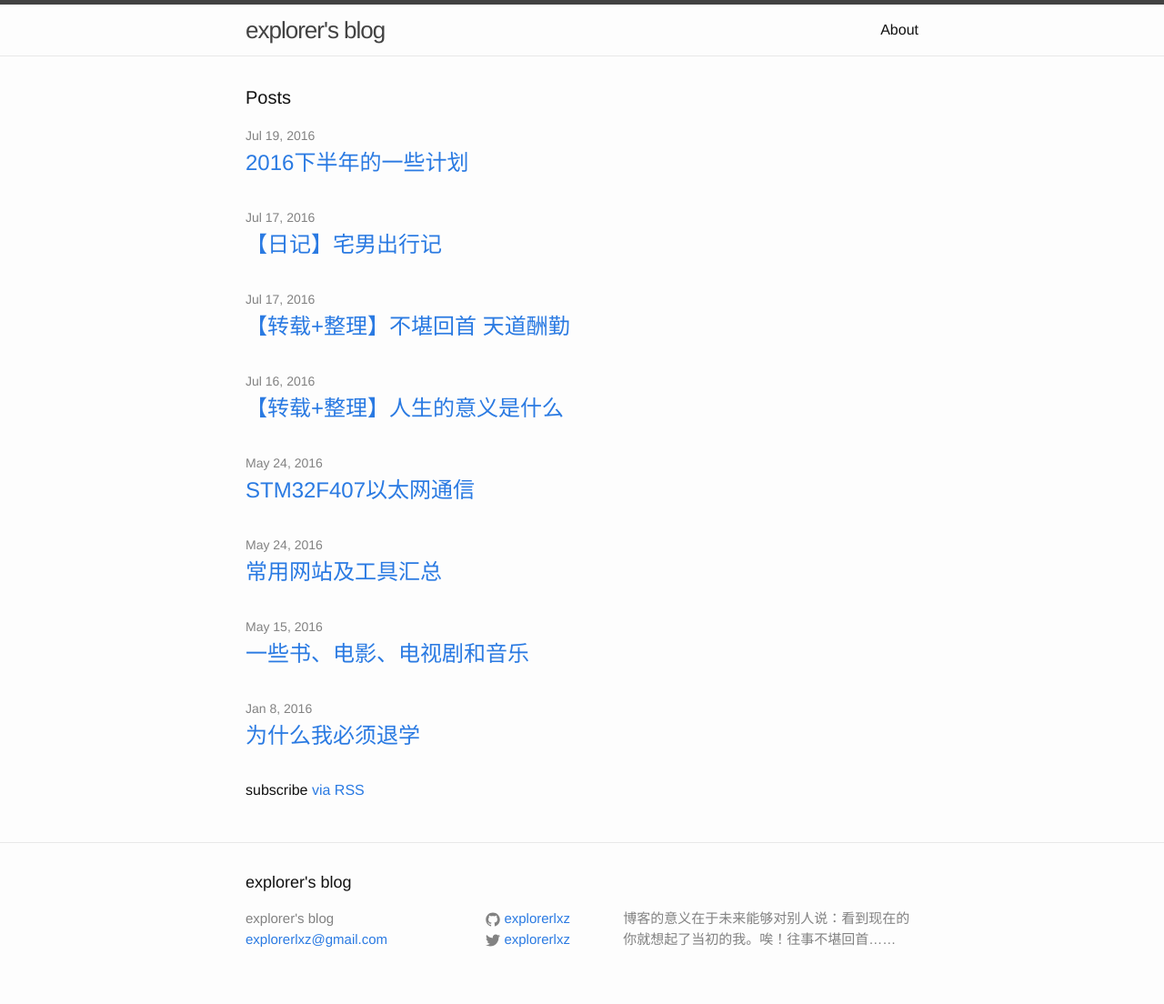
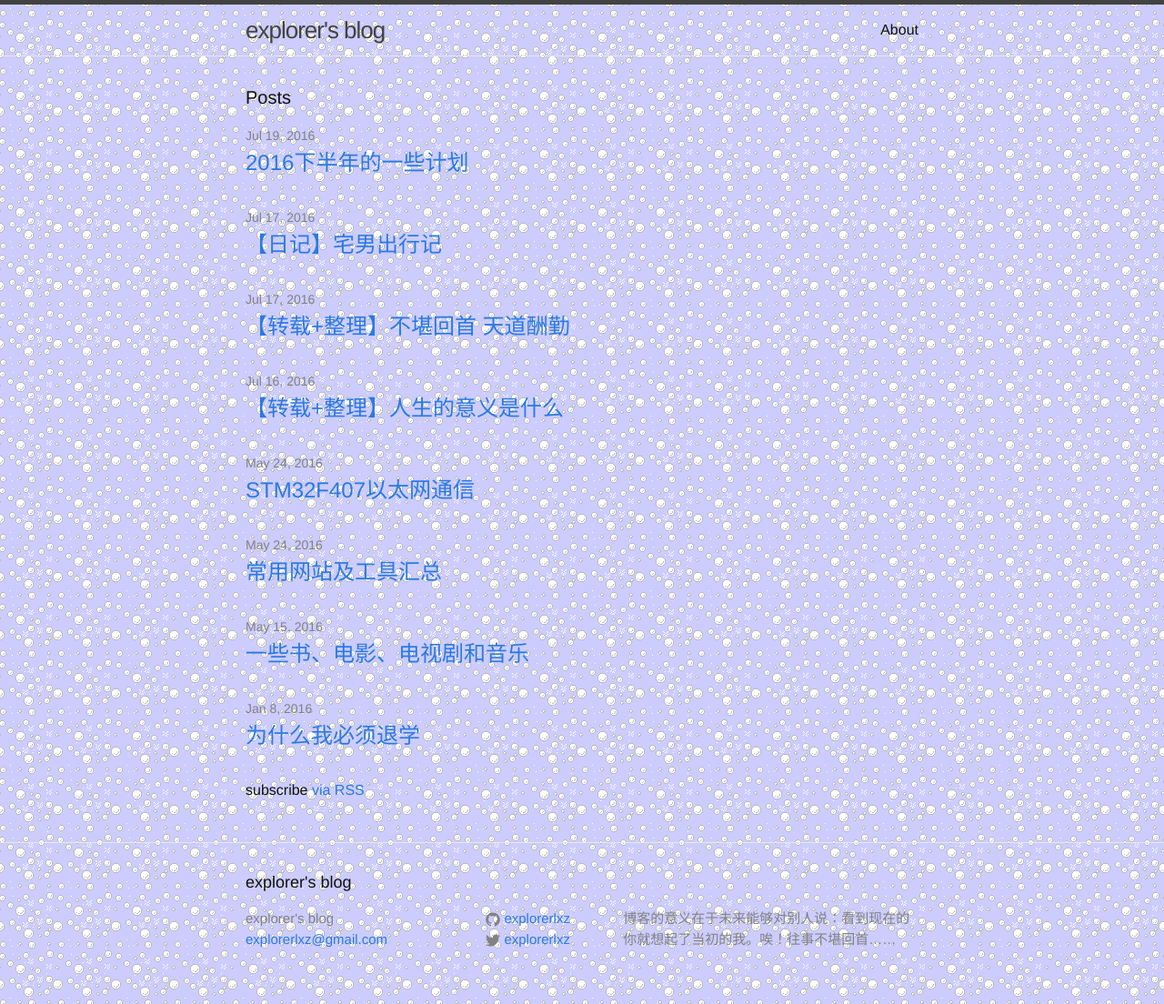
Before and after one commit to explorerlxz/explorerlxz.github.io, a Jekyll site: the page built from index.html, in a window 1280 px wide. Shown: the whole page at 91% size. Built offline with Jekyll 4.4.1, drawn with Linux system fonts in a browser that asks for light colours.

Commit message:
background

```diff
--- a/index.html
+++ b/index.html
@@ -2,6 +2,7 @@
 layout: default
 ---
 
+<body background="images/bg.gif">
 <div class="home">
 
   <h1 class="page-heading">Posts</h1>
@@ -21,3 +22,5 @@ layout: default
   <p class="rss-subscribe">subscribe <a href="{{ "/feed.xml" | prepend: site.baseurl }}">via RSS</a></p>
 
 </div>
+
+</body>
```
Also changed, not shown: images/background.gif (added), images/bg.gif (added).
